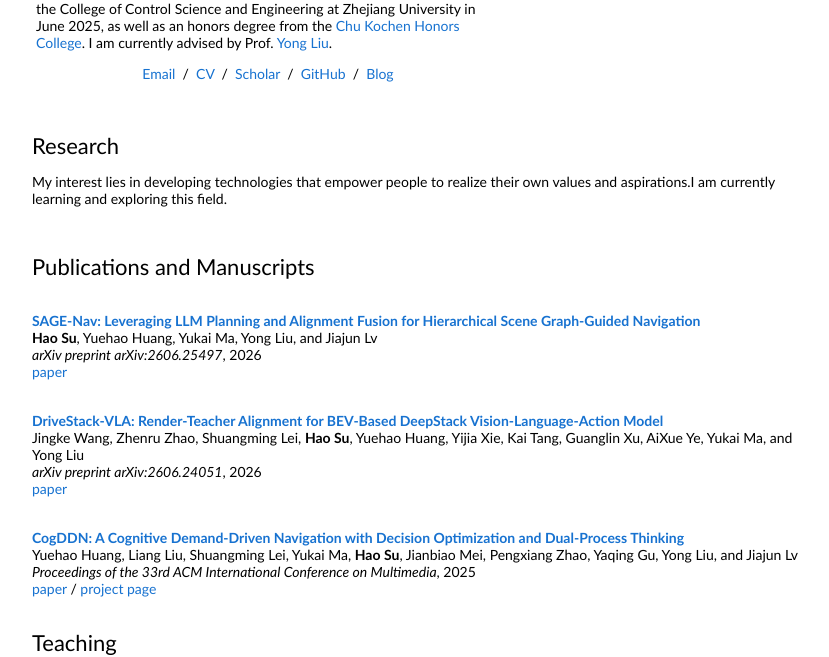
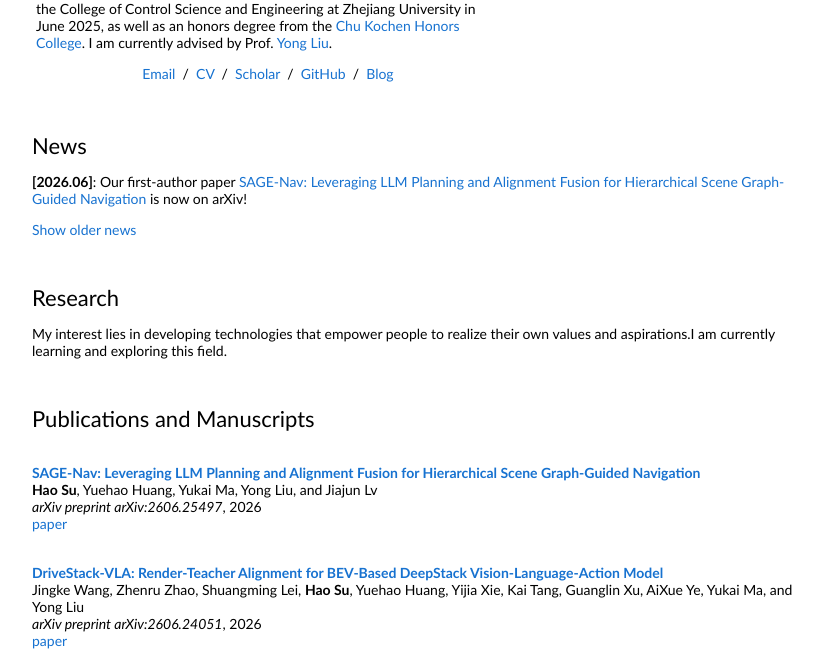
Before and after one commit to Suhao07/academic-homepage, a plain HTML site: page index.html in a window 1280 px wide. Shown: the part 152-809 px from the top of the page, without its empty margins (224-1053 px from the left). Drawn offline with Linux system fonts and the light colour scheme.

Commit message:
Add news section for first-author paper

```diff
--- a/index.html
+++ b/index.html
@@ -34,6 +34,16 @@
               <td style="padding:2.5%;width:37%;max-width:37%;vertical-align:middle">
                 <!-- Add your own file at images/profile.jpg, or delete this entire cell. -->
                 <img style="width:100%;max-width:100%;object-fit:cover;border-radius:50%;" alt="Profile photo placeholder" src="images/profile.jpg" class="hoverZoomLink">
+              </td>
+            </tr>
+          </tbody></table>
+
+          <table style="width:100%;border:0;border-spacing:0;border-collapse:separate;margin-right:auto;margin-left:auto;"><tbody>
+            <tr>
+              <td style="padding:16px;width:100%;vertical-align:middle">
+                <h2>News</h2>
+                <p><strong>[2026.06]</strong>: Our first-author paper <a href="https://arxiv.org/abs/2606.25497">SAGE-Nav: Leveraging LLM Planning and Alignment Fusion for Hierarchical Scene Graph-Guided Navigation</a> is now on arXiv!</p>
+                <p><a href="#">Show older news</a></p>
               </td>
             </tr>
           </tbody></table>
```
